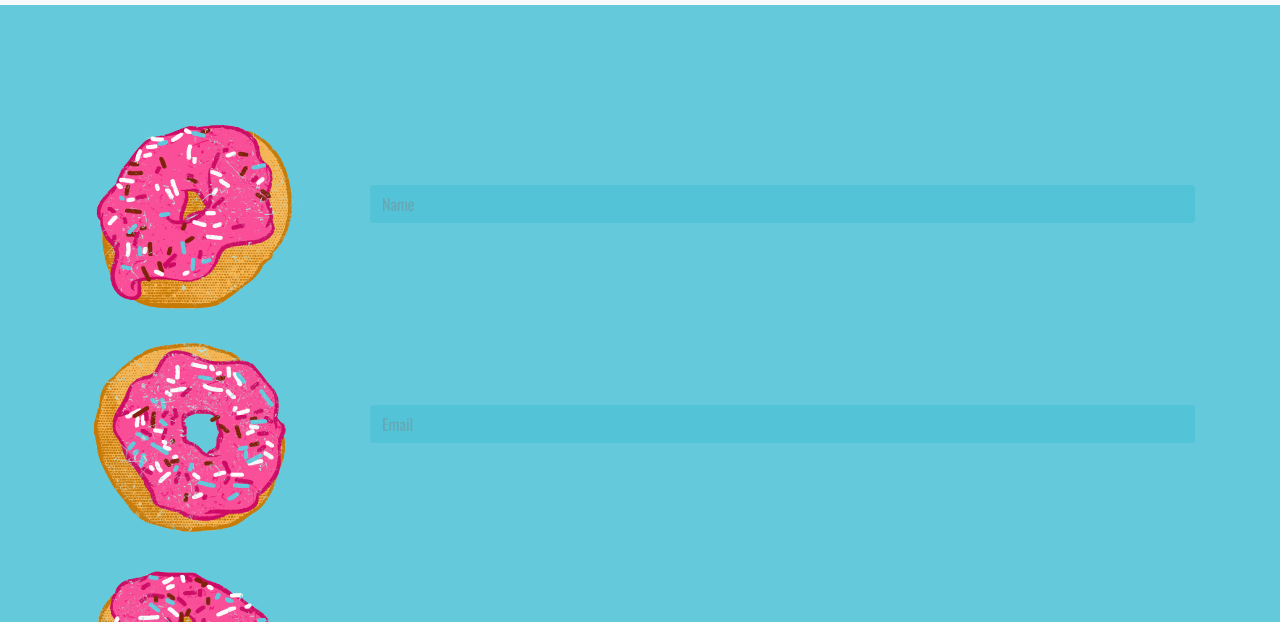
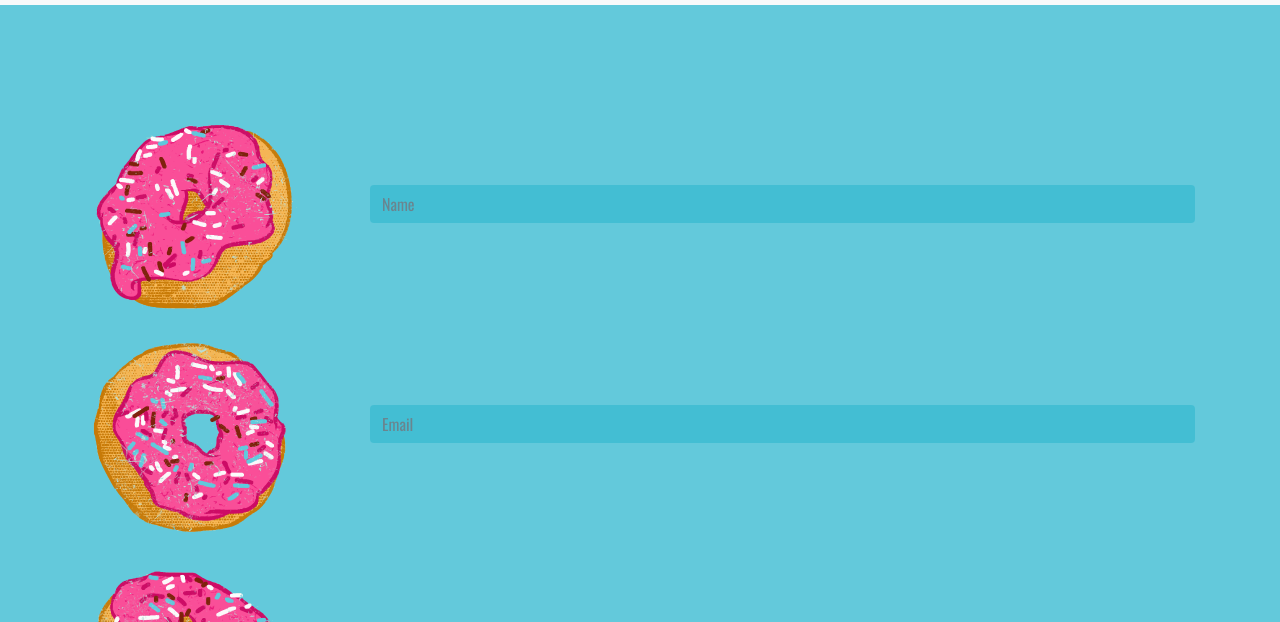
Before and after one commit to chillbuilds/Bootstrap-Portfolio, a plain HTML site: page contact.html in a window 1280 px wide. Shown: the part 102-724 px from the top of the page. Drawn offline with nearby package versions, Linux system fonts and the light colour scheme.

Commit message:
contact page opacity fix

```diff
--- a/assets/css/contact.css
+++ b/assets/css/contact.css
@@ -30,13 +30,13 @@ h1 {
 input[type=text] {
     background-color: #3CBCD2;
     border: 0px;
-    opacity: .4;
+    opacity: .8;
 }
 
 input[type=text]:focus {
     background-color: #3CBCD2;
     border: 0px;
-    opacity: .4;
+    opacity: .8;
 }
 
 
```
